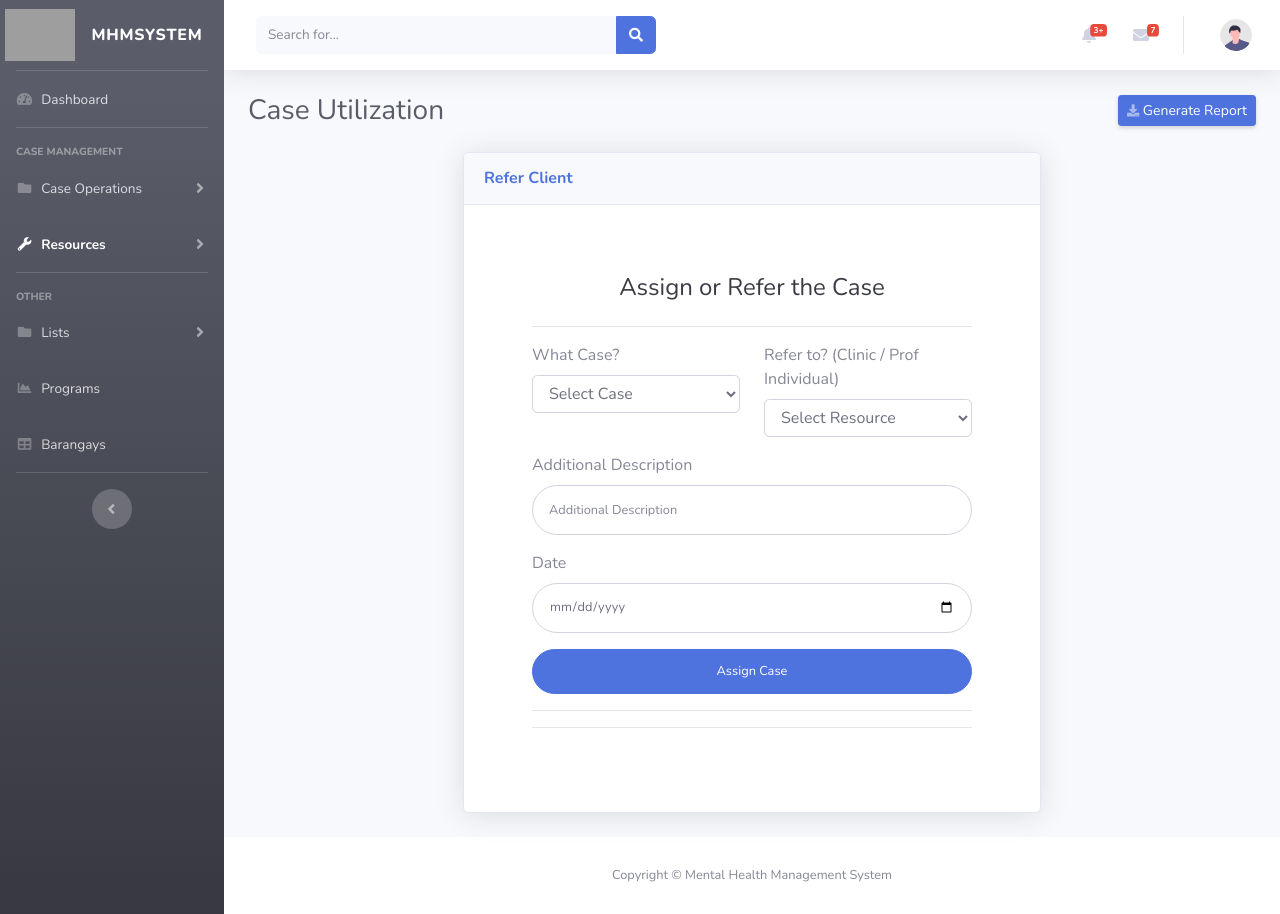
After one commit to ric2thiss/mhmsystem, a PHP site: page /mental-health-management-system/Views/resource-utilization.php in a window 1280 px wide. The commit adds this page. Run offline with PHP 8.4, Linux system fonts and the light colour scheme; the template is opened without the code that fills it, so the values that code supplies are empty; data comes from the database, SQL or seed files in the repository; grey boxes are pictures that could not be loaded.

Commit message:
Added adding resource-utilization feature

```diff
--- a/Views/add-new-case.php
+++ b/Views/add-new-case.php
@@ -39,7 +39,7 @@
                     </div>
 
                     <!-- Content Row -->
-                    <div class="row">
+                    <div class="row flex justify-content-center">
                          <!-- Table -->
                          <div class="col-xl-7 col-lg-6">
                             <!-- DataTales Example -->
--- a/Views/components/sidebar.php
+++ b/Views/components/sidebar.php
@@ -3,6 +3,7 @@
         $dashboardActive = $current === "dashboard" ? "active" : "";
         $CaseOperationActive = $current === "addcase" ? "active" : "";
         $ResourceOperationActive = $current === "addresource" ? "active" : "";
+        $ResourceUtilizationActive = $current === "resourceutilization" ? "active" : "";
         // $dashboardActive = $current === "dashboard" ? "active" : "";
         // $dashboardActive = $current === "dashboard" ? "active" : "";
         // $dashboardActive = $current === "dashboard" ? "active" : "";
@@ -64,7 +65,7 @@
             </li>
 
             <!-- Nav Item - Utilities Collapse Menu -->
-            <li class="nav-item <?=$ResourceOperationActive?>">
+            <li class="nav-item <?=$ResourceOperationActive?> <?=$ResourceUtilizationActive?>">
                 <a class="nav-link collapsed" href="#" data-toggle="collapse" data-target="#collapseUtilities"
                     aria-expanded="true" aria-controls="collapseUtilities">
                     <i class="fas fa-fw fa-wrench"></i>
@@ -75,7 +76,7 @@
                     <div class="bg-white py-2 collapse-inner rounded">
                         <h6 class="collapse-header">Utilities:</h6>
                         <a class="collapse-item" href="./resource?action=insert-resource">Insert Resource</a>
-                        <a class="collapse-item" href="utilities-border.html">Resource Utilization</a>
+                        <a class="collapse-item" href="./utilization">Resource Utilization</a>
                         <a class="collapse-item" href="utilities-animation.html">Resource Lists</a>
                         <!-- <a class="collapse-item" href="utilities-other.html">Other</a> -->
                     </div>
--- /dev/null
+++ b/Views/resource-utilization.php
@@ -0,0 +1,207 @@
+
+<?php include 'components/includes.css.php' ?>
+
+<style>
+    select.form-control-user .placeholder {
+    color: #a9a9a9; /* Light gray placeholder color */
+}
+
+</style>
+<body id="page-top">
+
+    <!-- Page Wrapper -->
+    <div id="wrapper">
+
+        <!-- Sidebar -->
+        <?php include 'components/sidebar.php';?>
+        <?=sidebar('resourceutilization')?>
+        <!-- End of Sidebar -->
+
+        <!-- Content Wrapper -->
+        <div id="content-wrapper" class="d-flex flex-column">
+
+            <!-- Main Content -->
+            <div id="content">
+
+                <!-- Topbar -->
+                <?php require('components/top-navbar.php') ?>
+                <?=topNavbar($userData["first_name"], $userData["last_name"])?>
+                <!-- End of Topbar -->
+
+                <!-- Begin Page Content -->
+                <div class="container-fluid">
+
+                    <!-- Page Heading -->
+                    <div class="d-sm-flex align-items-center justify-content-between mb-4">
+                        <h1 class="h3 mb-0 text-gray-800">Case Utilization</h1>
+                        <a href="#" class="d-none d-sm-inline-block btn btn-sm btn-primary shadow-sm"><i
+                                class="fas fa-download fa-sm text-white-50"></i> Generate Report</a>
+                    </div>
+
+                    <!-- Content Row -->
+                    <div class="row flex justify-content-center">
+                         <!-- Table -->
+                         <div class="col-xl-7 col-lg-6">
+                            <!-- DataTales Example -->
+                            <div class="card shadow mb-4">
+                                <div class="card-header py-3">
+                                    <h6 class="m-0 font-weight-bold text-primary">Refer Client</h6>
+                                </div>
+                                <div class="card-body">
+                                    <div class="p-lg-2 p-xl-5">
+                                        <div class="text-center">
+                                            <h1 class="h4 text-gray-900 mb-4">Assign or Refer the Case</h1>
+
+                                            <!-- Message -->
+                                            <p class="<?php echo isset($_SESSION["statusColor"]) ? $_SESSION["statusColor"] : ''; ?> text-white">
+                                                <?php
+                                                if (isset($_SESSION["resource_utilization"]) && !empty($_SESSION["resource_utilization"])) {
+                                                    echo $_SESSION["resource_utilization"];
+                                                    // Clear the session message after displaying it
+                                                    unset($_SESSION["resource_utilization"]);
+                                                }
+                                                ?>
+                                            </p>
+                                        </div>
+                                        <form class="user" method="POST" action="./utilization">
+                                            <hr>
+
+                                            <!-- First name and Last name -->
+                                            <div class="form-group row">
+                                                <div class="col-sm-6 mb-3 mb-sm-0">
+                                                    <label for="case">What Case?</label>
+                                                    <select name="case_id" id="case_id" class="form-control">
+                                                        <option value="" selected disabled>Select Case</option>
+                                                        <?php foreach($case_datas as $case_data):?>
+                                                            <option value="<?=$case_data["case_id"]?>"><?=$case_data["case_title"]?></option>
+                                                        <?php endforeach;?>
+                                                    </select>
+                                                </div>
+                                                <div class="col-sm-6">
+                                                    <label for="last_name">Refer to? (Clinic / Prof Individual)</label>
+                                                    <select name="resource_id" id="resource_id" class="form-control">
+                                                        <option value="" selected disabled>Select Resource</option>
+                                                        <?php foreach($resource_datas as $resource_data):?>
+                                                            <option value="<?=$resource_data["resource_id"]?>"><?=$resource_data["name"]?>, Type : <?=$resource_data["type"]?></option>
+                                                        <?php endforeach;?>
+                                                    </select>
+                                                </div>
+                                            </div>
+
+
+                                            <!-- Address -->
+                                            <div class="form-group">
+                                                <label for="additional_description">Additional Description</label>
+                                                <input type="text" name="additional_description" class="form-control form-control-user" id="additional_description" placeholder="Additional Description" >
+                                            </div>
+                                            <div class="form-group">
+                                                <label for="date_used">Date</label>
+                                                <input type="date" name="date_used" class="form-control form-control-user" id="date_used" placeholder="" >
+                                            </div>
+                                            <!-- Submit Button -->
+                                            <button type="submit" class="btn btn-primary btn-user btn-block">
+                                                Assign Case
+                                            </button>
+                                            <hr>
+                                        </form>
+
+                                        <hr>
+                                    </div>
+                                </div>
+                            </div>
+                    </div>
+
+                </div>
+                <!-- /.container-fluid -->
+
+            </div>
+            <!-- End of Main Content -->
+
+            <!-- Footer -->
+            <?php include 'components/footer.html';?>
+            <!-- End of Footer -->
+
+        </div>
+        <!-- End of Content Wrapper -->
+
+    </div>
+    <!-- End of Page Wrapper -->
+
+    <!-- Scroll to Top Button-->
+    <a class="scroll-to-top rounded" href="#page-top">
+        <i class="fas fa-angle-up"></i>
+    </a>
+
+    <!-- <script>
+        function calculateAge() {
+            const birthdate = document.getElementById("birthdate").value;
+            const birthDate = new Date(birthdate);
+            const today = new Date();
+            let age = today.getFullYear() - birthDate.getFullYear();
+            const monthDiff = today.getMonth() - birthDate.getMonth();
+            if (monthDiff < 0 || (monthDiff === 0 && today.getDate() < birthDate.getDate())) {
+                age--;
+            }
+            document.getElementById("age").value = age;
+        }
+
+        const barangay = document.getElementById("barangay");
+
+        async function fetch_purok(id) {
+            try {
+                const response = await fetch(`/mental-health-management-system/api/purok?get-purok=all&id=${id}`);
+                if (!response.ok) {
+                    throw new Error(`Error: ${response.statusText}`);
+                }
+                const data = await response.json();
+                console.log("API Response:", data); // Debugging
+
+                const purokData = data.data;
+
+                const purokOptions = document.getElementById("purok");
+                purokOptions.innerHTML = "";
+
+                // Create and append default option
+                let defaultOption = document.createElement("option");
+                defaultOption.text = "Select Purok";
+                defaultOption.value = "";
+                purokOptions.appendChild(defaultOption);
+
+                // Ensure purokData is an array before processing
+                if (Array.isArray(purokData)) {
+                    purokData.forEach((purok) => {
+                        let option = document.createElement("option");
+                        option.text = purok.purok_name || "Unnamed Purok"; // Use the actual property names
+                        option.value = purok.purok_id || ""; // Use the actual property names
+                        purokOptions.appendChild(option);
+                    });
+                } else {
+                    console.error("Invalid purok data structure:", purokData);
+                }
+            } catch (error) {
+                console.error("Error fetching purok data:", error);
+                alert("Failed to load purok options. Please try again later.");
+            }
+        }
+
+
+        // Onchange of barangay the purok are being fetch base on barangay id
+        barangay.addEventListener("change", ()=>{
+            const barangay_id = barangay.value;
+            fetch_purok(barangay_id);
+        });
+    </script> -->
+
+
+
+    <!-- Logout Modal-->
+    <?php include 'components/logout.modal.html';?>
+
+    <?php include 'components/scripts.html';?>
+
+
+
+
+</body>
+
+</html>
--- a/Views/resource.php
+++ b/Views/resource.php
@@ -39,7 +39,7 @@
                     </div>
 
                     <!-- Content Row -->
-                    <div class="row">
+                    <div class="row flex justify-content-center">
                          <!-- Table -->
                          <div class="col-xl-7 col-lg-6">
                             <!-- DataTales Example -->
--- a/Views/select-barangay.php
+++ b/Views/select-barangay.php
@@ -39,7 +39,7 @@
                     </div>
 
                     <!-- Content Row -->
-                    <div class="row">
+                    <div class="row flex justify-content-center">
                          <!-- Table -->
                          <div class="col-xl-8 col-lg-7">
                             <!-- DataTales Example -->
--- a/index.php
+++ b/index.php
@@ -33,6 +33,9 @@ Route::post('/case', [CaseController::class, "register"]);
 Route::get('/resource',[ResourceController::class, "index"]);
 Route::post('/resource',[ResourceController::class, "insert"]);
 
+Route::get('/utilization',[ResourceUtilizationController::class, "index"]);
+Route::post('/utilization',[ResourceUtilizationController::class, "insert"]);
+
 Route::get('/logout', [LoginController::class, "logout"]);
 
 
```
Also changed, not shown: Controller/ResourceUtilizationController.php (added, +49 -0 lines), Model/CaseModel.php (+11 -0 lines), Model/ResourceModel.php (+27 -0 lines).
